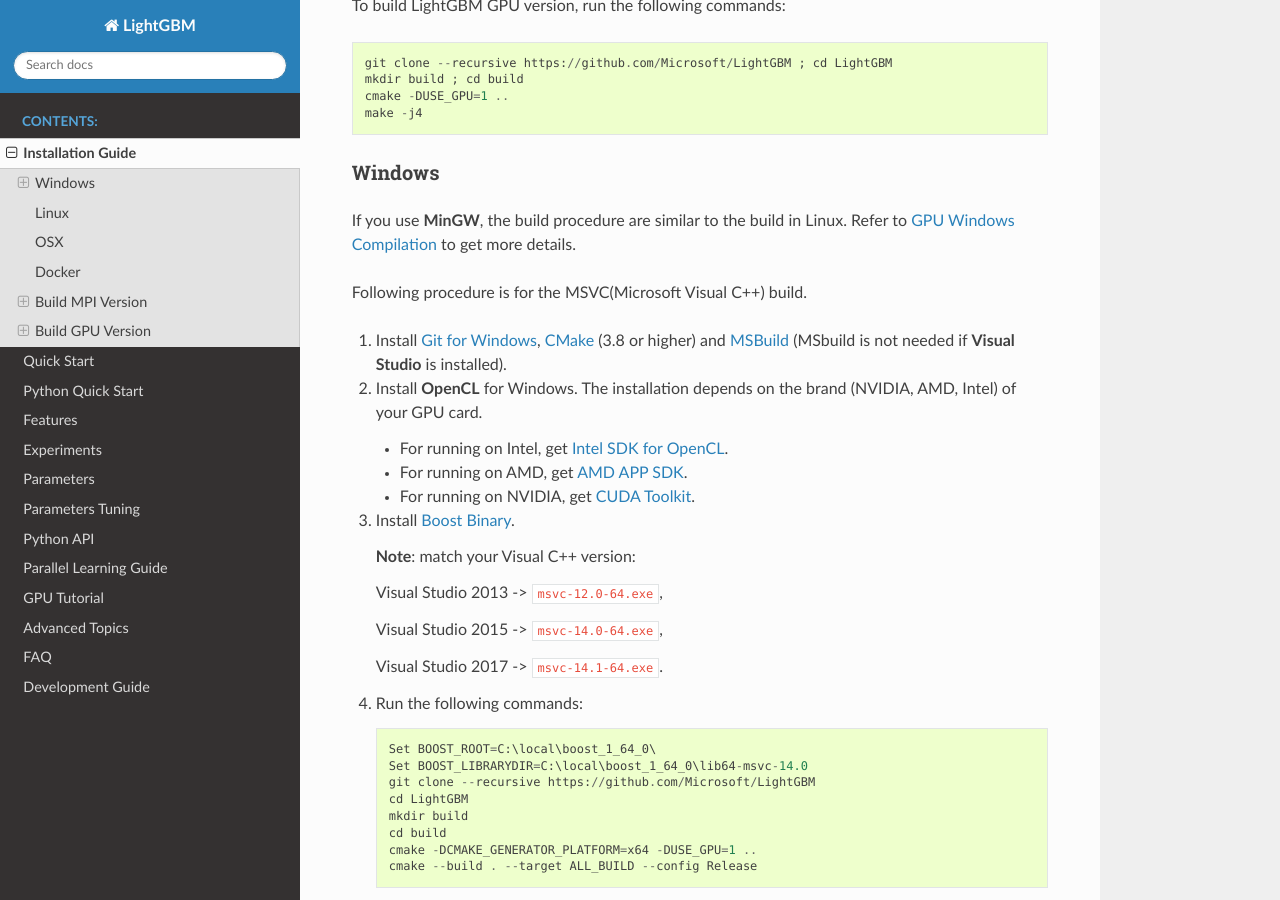
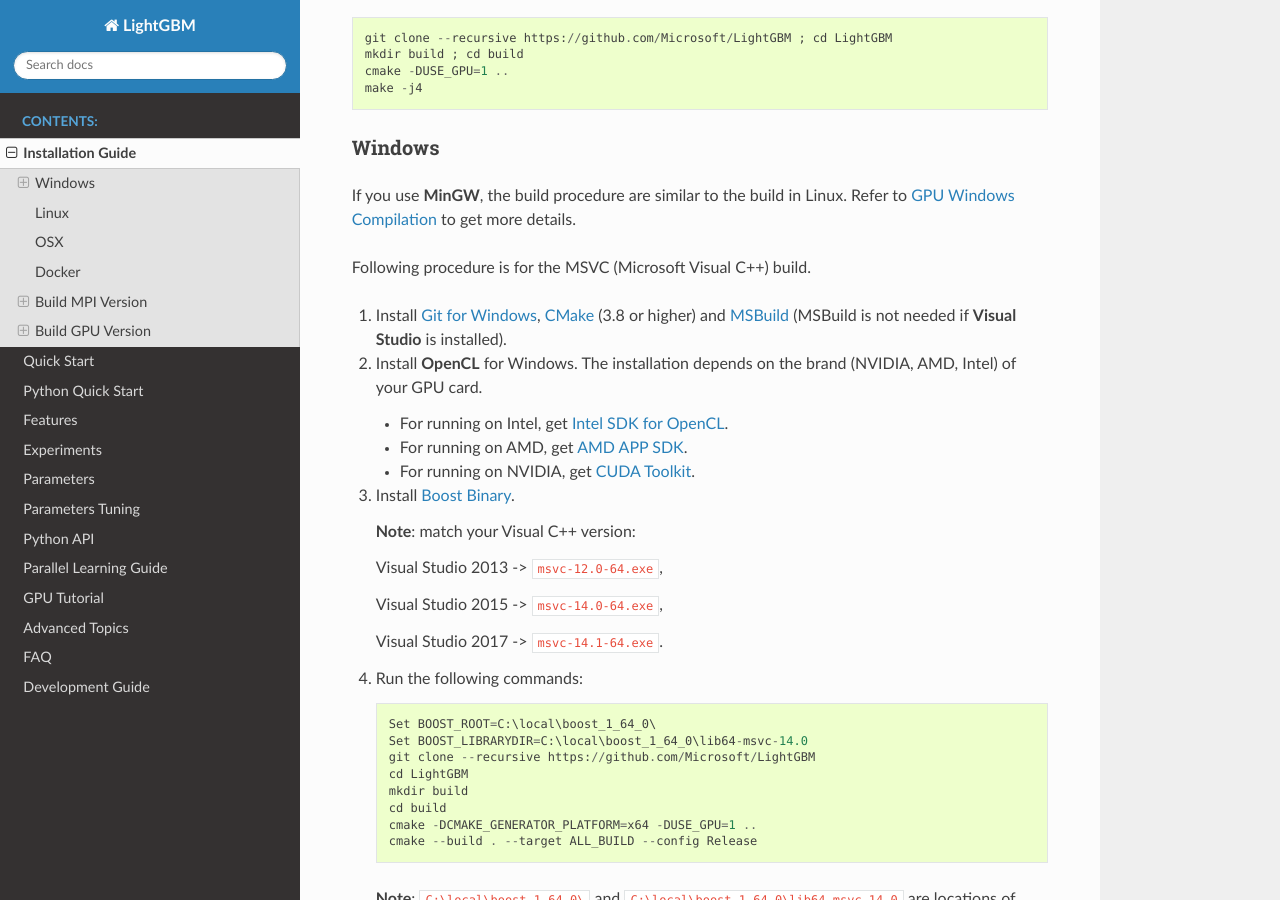
Before and after one commit to microsoft/LightGBM, a Sphinx documentation site: the page built from docs/Installation-Guide.rst, in a window 1280 px wide and 900 px high, scrolled down 4485 px. Built offline with Sphinx 7.4.7 and the Read the Docs theme 2.0.0, drawn with Linux system fonts in a browser that asks for light colours; some of the changed text lies outside the part shown.

Commit message:
fixed typos and hotfixes

```diff
--- a/docs/Installation-Guide.rst
+++ b/docs/Installation-Guide.rst
@@ -31,7 +31,7 @@
 From Command Line
 *****************
 
-1. Install `Git for Windows`_, `CMake`_ (3.8 or higher) and `MSBuild`_ (MSbuild is not needed if **Visual Studio** is installed).
+1. Install `Git for Windows`_, `CMake`_ (3.8 or higher) and `MSBuild`_ (**MSBuild** is not needed if **Visual Studio** is installed).
 
 2. Run the following commands:
 
@@ -69,7 +69,7 @@
 Linux
 ~~~~~
 
-LightGBM uses ``CMake`` to build. Run the following commands:
+LightGBM uses **CMake** to build. Run the following commands:
 
 .. code::
 
@@ -140,7 +140,7 @@
 
 1. You need to install `MS MPI`_ first. Both ``msmpisdk.msi`` and ``MSMpiSetup.exe`` are needed.
 
-2. Install `Git for Windows`_, `CMake`_ (3.8 or higher) and `MSBuild`_ (MSbuild is not needed if **Visual Studio** is installed).
+2. Install `Git for Windows`_, `CMake`_ (3.8 or higher) and `MSBuild`_ (MSBuild is not needed if **Visual Studio** is installed).
 
 3. Run the following commands:
 
@@ -228,9 +228,9 @@
 
 If you use **MinGW**, the build procedure are similar to the build in Linux. Refer to `GPU Windows Compilation <./GPU-Windows.md>`__ to get more details.
 
-Following procedure is for the MSVC(Microsoft Visual C++) build.
+Following procedure is for the MSVC (Microsoft Visual C++) build.
 
-1. Install `Git for Windows`_, `CMake`_ (3.8 or higher) and `MSBuild`_ (MSbuild is not needed if **Visual Studio** is installed).
+1. Install `Git for Windows`_, `CMake`_ (3.8 or higher) and `MSBuild`_ (MSBuild is not needed if **Visual Studio** is installed).
 
 2. Install **OpenCL** for Windows. The installation depends on the brand (NVIDIA, AMD, Intel) of your GPU card.
 
```
Also changed, not shown: other parts of docs/Installation-Guide.rst (+1 -1 lines), docs/FAQ.md (+2 -2 lines), docs/Features.md (+2 -2 lines), docs/Parallel-Learning-Guide.rst (+14 -12 lines), docs/Python-intro.md (+1 -1 lines).
